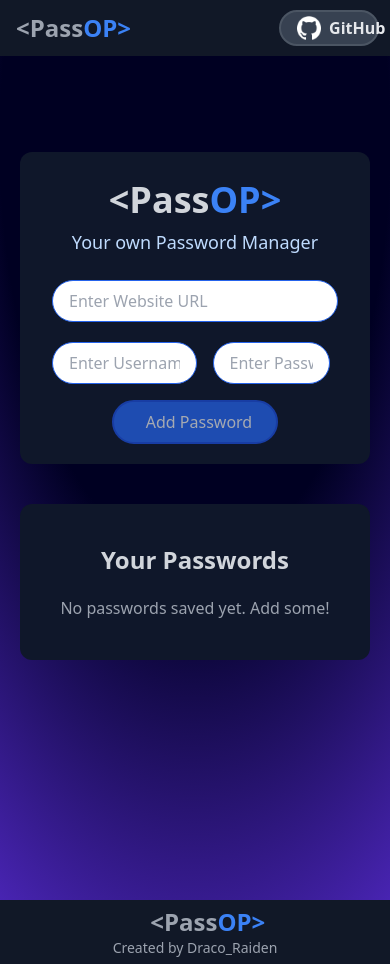
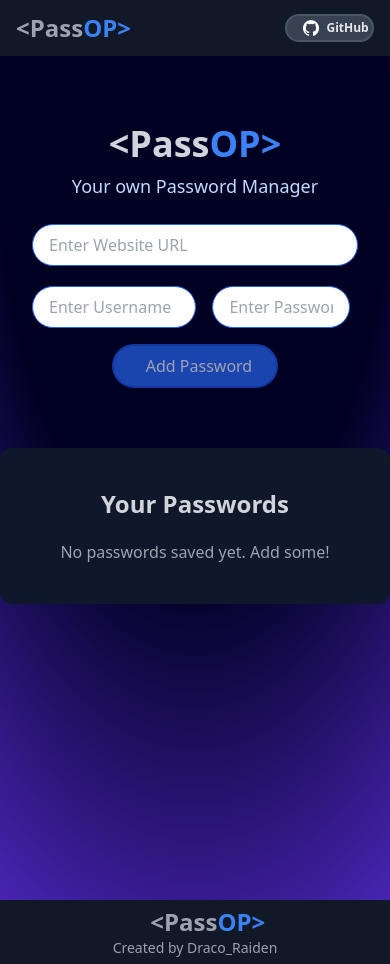
Before and after one commit to DracoRaiden/Password-Manager-React--Tailwindcss--Express--MongoDB, a React (Vite) app: page / in a window 390 px wide. Built offline with nearby package versions, Linux system fonts and the light colour scheme; some icons are missing.

Commit message:
Making website responsive: Nav, Footer and Inputs done

```diff
--- a/src/components/Manager.jsx
+++ b/src/components/Manager.jsx
@@ -23,11 +23,16 @@ export const Manager = () => {
     }
   };
 
-  const showPasswordTable = (password) => {
+  const showPasswordTable = (password, index) => {
+    if (
+      savedPasswordRef.current.textContent === password &&
+      passwordArray[index].password === password
+    ) {
+      savedPasswordRef.current.textContent = password.replace(/./g, "*");
+      return;
+    } else {
       savedPasswordRef.current.textContent = password;
-    setTimeout(() => {
-      savedPasswordRef.current.textContent = password.replace(/./g, "*");
-    }, 3000);
+    }
   };
 
   const [passwordArray, setPasswordArray] = useState([]);
@@ -175,9 +180,9 @@ export const Manager = () => {
         pauseOnHover
         theme="dark"
       />
-      <div className="absolute inset-0 h-full w-full items-center px-5 py-24 [background:radial-gradient(125%_125%_at_50%_10%,#002_40%,#63e_100%)]">
-        <div className="mx-auto text-gray-300 bg-slate-900 max-w-3xl py-5 rounded-xl mb-10">
-          <div className="mx-auto flex flex-col items-center gap-2 p-2">
+      <div className="absolute inset-0 -z-10 h-full w-full items-center px-5 py-24 [background:radial-gradient(125%_125%_at_50%_10%,#002_40%,#63e_100%)]"></div>
+      <div className=" mx-auto text-gray-300 max-w-3xl py-5 rounded-xl mb-10">
+        <div className="mx-auto flex flex-col items-center gap-2 p-2 mt-10">
           <h1 className="font-bold text-4xl">
             <span className="">&lt;Pass</span>
             <span className="text-blue-500">OP&gt;</span>
@@ -304,7 +309,9 @@ export const Manager = () => {
                           </span>
                           <span
                             className="cursor-pointer hover: scale-110  transition-all duration-300"
-                              onClick={() => showPasswordTable(item.password)}
+                            onClick={() =>
+                              showPasswordTable(item.password, index)
+                            }
                           >
                             <lord-icon
                               src="https://cdn.lordicon.com/dicvhxpz.json"
@@ -351,6 +358,5 @@ export const Manager = () => {
         </div>
       </div>
     </div>
-    </div>
   );
 };
--- a/src/components/Navbar.jsx
+++ b/src/components/Navbar.jsx
@@ -27,9 +27,9 @@ export const Navbar = () => {
           <img
             src="../../icons/github.png"
             alt="GitHub"
-            className="invert w-6 h-6"
+            className="invert w-4 h-4 md:w-6 md:h-6"
           />
-          <span className="font-bold">GitHub</span>
+          <span className="font-bold text-xs md:text-xl">GitHub</span>
         </button>
       </div>
     </nav>
```
Lines whose indentation alone changed are shown as unchanged.
